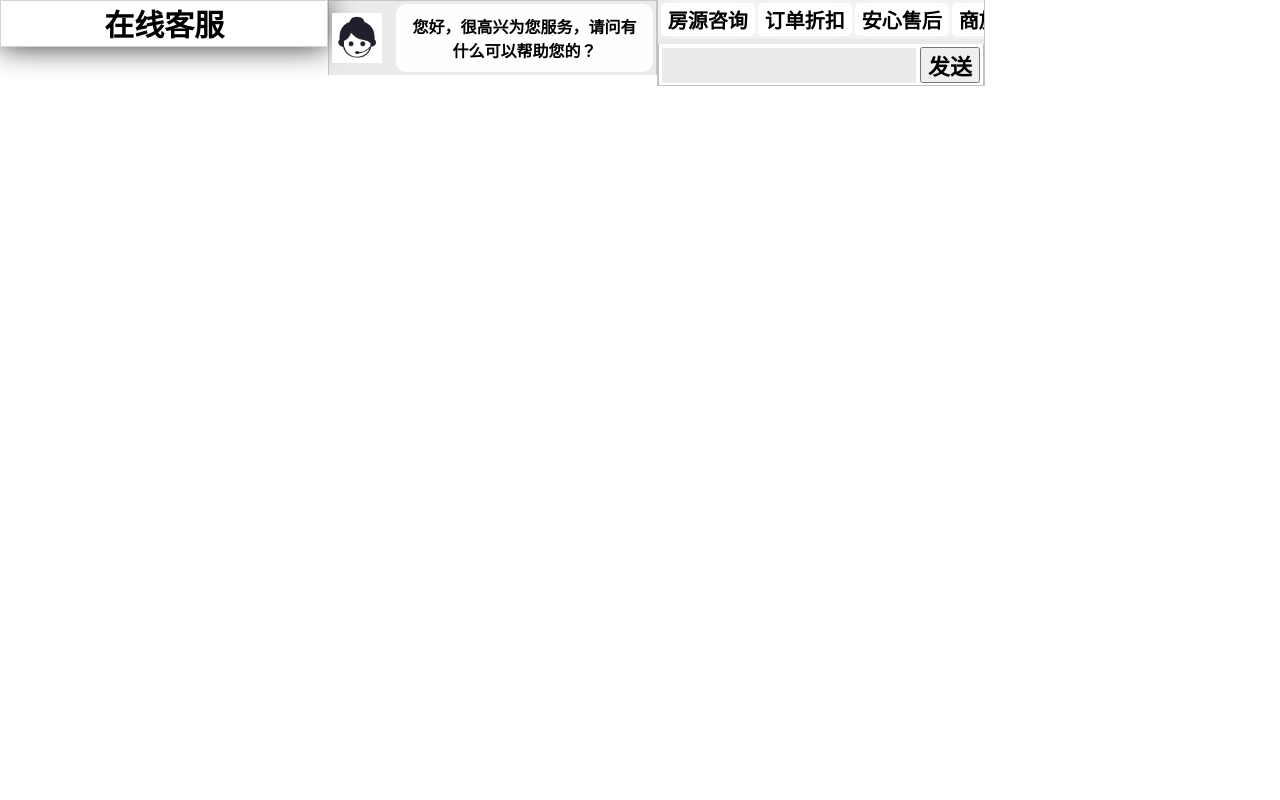
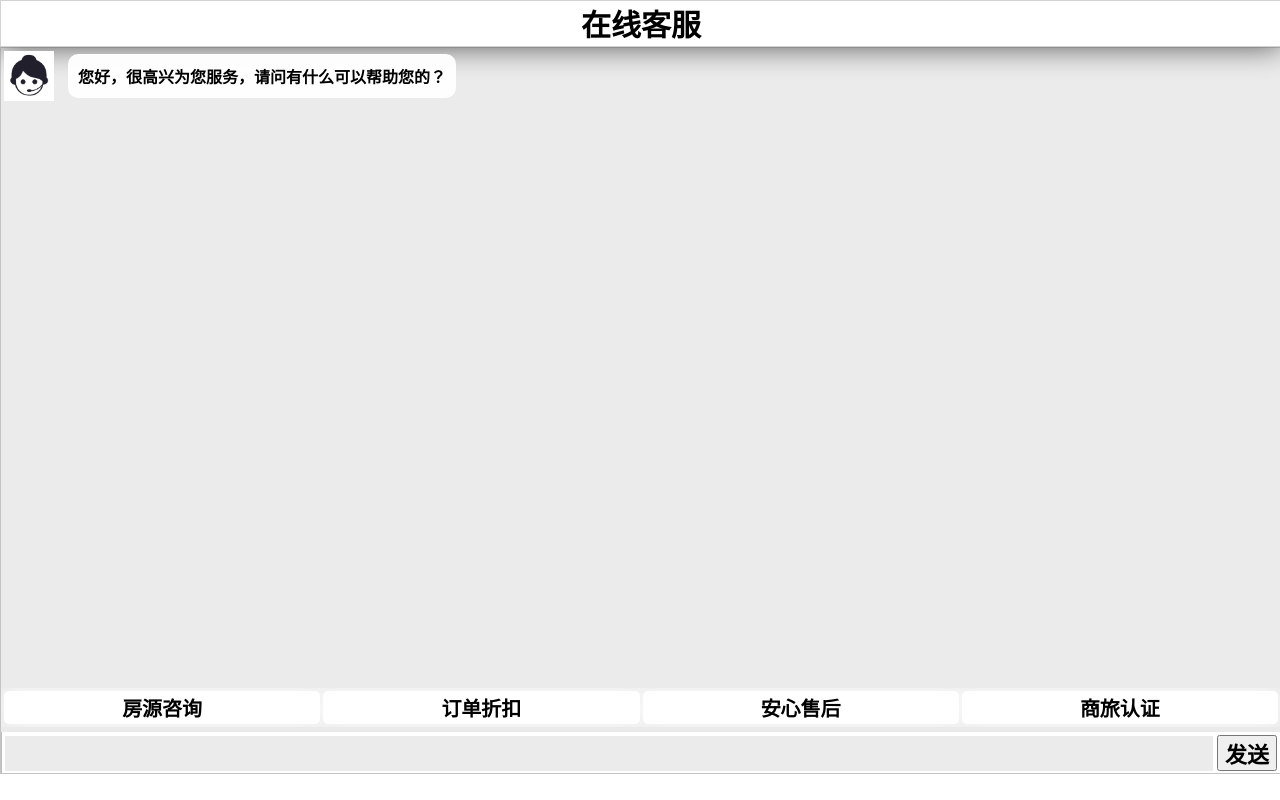
Before and after one commit to wxxhub/modules, a Django app: page /index/ in a window 1280 px wide. Run offline with Django 3.2, Linux system fonts and the light colour scheme; lists and menus that the app fills with data are empty.

Commit message:
高度自适应

```diff
--- a/static/css/index.css
+++ b/static/css/index.css
@@ -1,6 +1,7 @@
 html {
     width: 100%;
     height: 100%;
+    display: table;
 }
 
 body {
@@ -15,9 +16,8 @@
     width: 100%;
     height: 100%;
     min-height: 60vh;
-    flex-direction: column row;
+    flex-direction: column;
 }
-
 .title{
     width: 100%;
     /* min-width: 260px; */
@@ -48,7 +48,7 @@
 
 .chat_box ul{
     list-style-type: none;
-    margin: 10px;
+    margin: 0px;
     padding: 0px;
     float: left;
 }
@@ -160,8 +160,8 @@
 
 .message{
     background-color: #fffffff3;
-    width: auto;
-    min-width: 20px;
+    /* width: auto; */
+    /* min-width: 10px; */
     height: auto;
     min-height: 20px;
     float: left;
```
